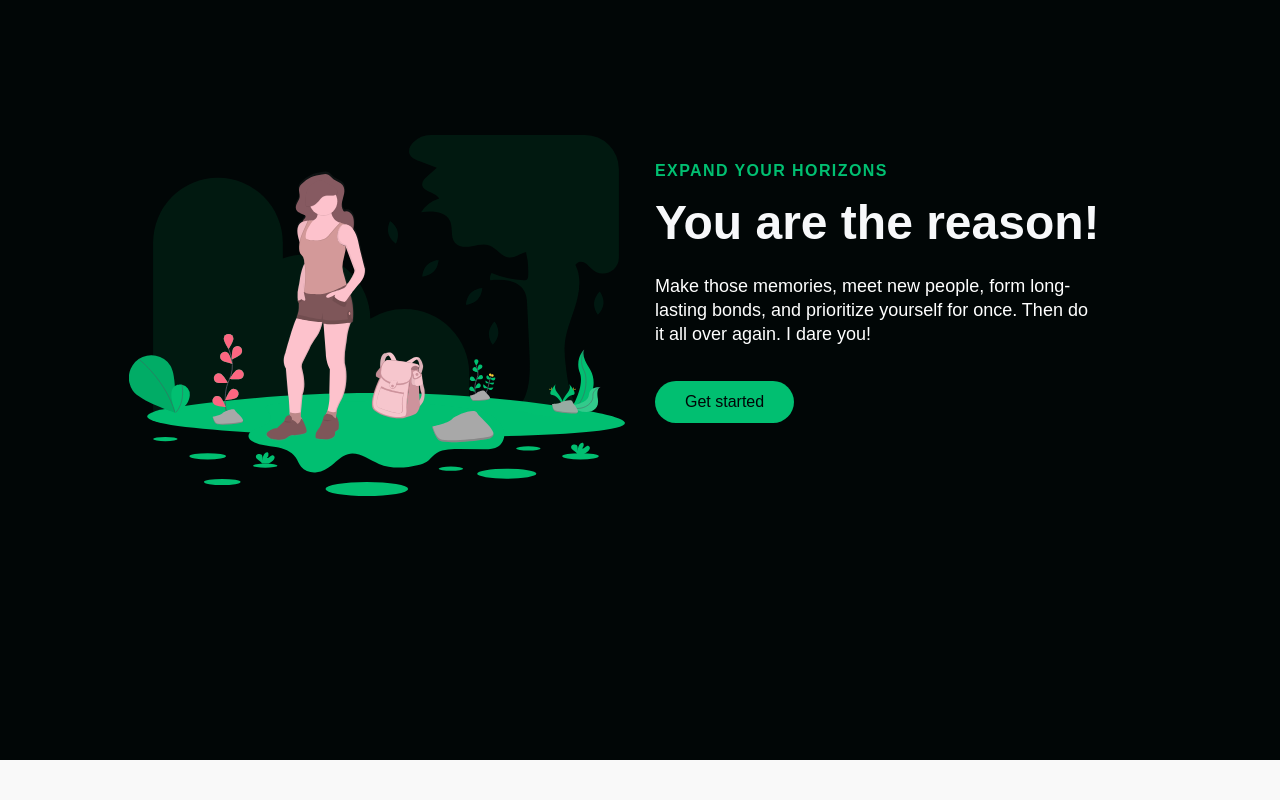
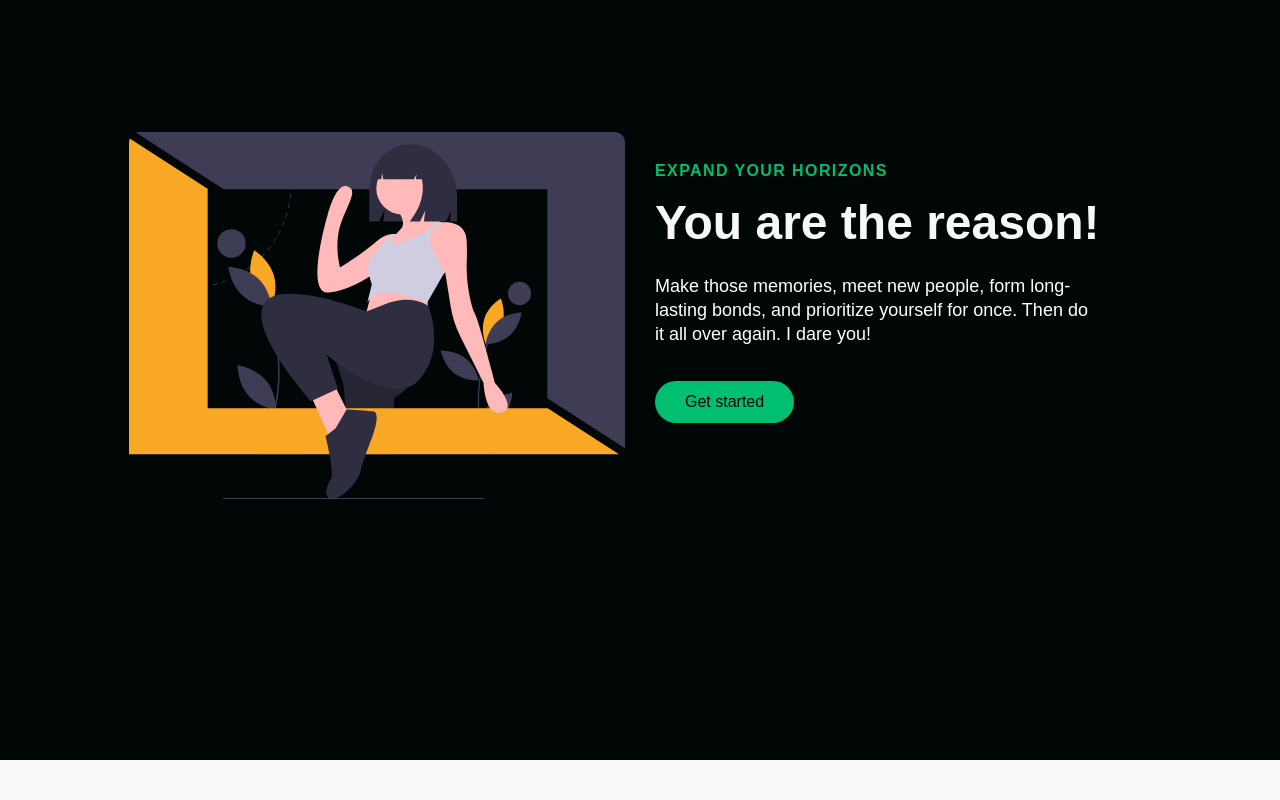
Before and after one commit to alison2686/elan-travel, a React (Create React App) app: page / in a window 1280 px wide. Shown: the part 900-1700 px from the top of the page. Built offline with nearby package versions, Linux system fonts and the light colour scheme; a web font is replaced by a local one.

Commit message:
update hero section video

```diff
--- a/src/components/HeroSection/index.jsx
+++ b/src/components/HeroSection/index.jsx
@@ -1,5 +1,5 @@
 import React, {useState} from 'react'
-import Video from '../../videos/video4.mp4'
+import Video from '../../videos/video5.mp4'
 import {Button} from '../ButtonElement'
 import {
     HeroContainer,
--- a/src/components/InfoSection/Data.js
+++ b/src/components/InfoSection/Data.js
@@ -8,7 +8,7 @@ export const homeObjOne = {
     description: 'Make those memories, meet new people, form long-lasting bonds, and prioritize yourself for once. Then do it all over again. I dare you!',
     buttonLabel: 'Get started',
     imgStart: true,
-    img: require('../../images/svg-4.svg'),
+    img: require('../../images/svg-9.svg'),
     alt: 'Plane',
     dark: true,
     primary: true,
--- a/src/components/InfoSection/InfoElements.jsx
+++ b/src/components/InfoSection/InfoElements.jsx
@@ -90,4 +90,5 @@ export const Img = styled.img`
     width: 100%;
     margin: 0 0 10px 0;
     padding-right: 0;
+    border-radius: 10px;
 `
```
Also changed, not shown: src/images/svg-9.svg (added), 1 other file (tests, documents, lock files or other folders).
